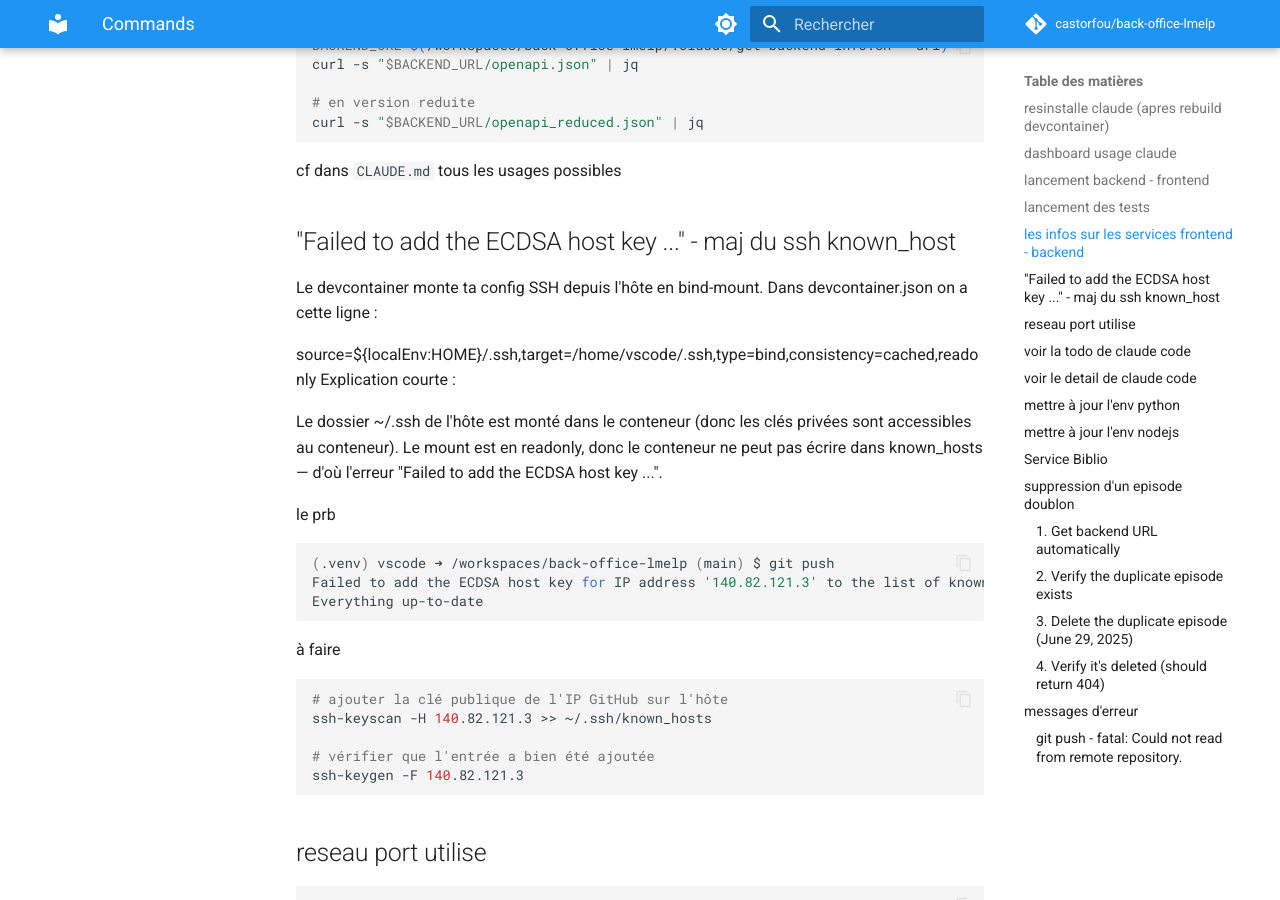
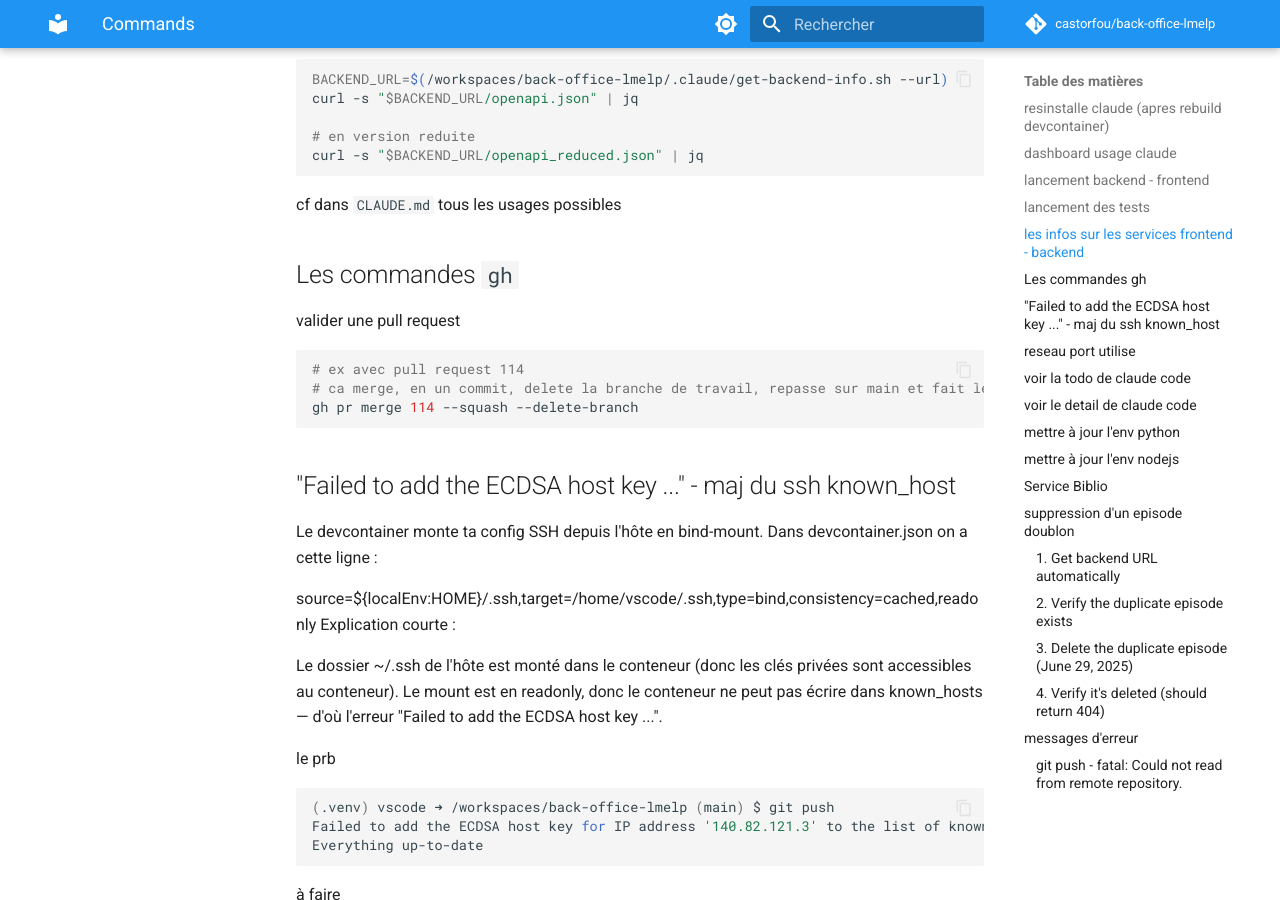
Before and after one commit to castorfou/back-office-lmelp, an MkDocs documentation site: the page built from docs/commands.md, in a window 1280 px wide and 900 px high, scrolled down 2260 px. Built offline with MkDocs 1.6.1 and Material for MkDocs 9.7.7, drawn with Linux system fonts in a browser that asks for light colours; comment, search, counter and statistics services are not loaded.

Commit message:
update commands gh

````diff
--- a/docs/commands.md
+++ b/docs/commands.md
@@ -4,6 +4,7 @@
   - [lancement backend - frontend](#lancement-backend---frontend)
   - [lancement des tests](#lancement-des-tests)
   - [les infos sur les services frontend - backend](#les-infos-sur-les-services-frontend---backend)
+  - [Les commandes `gh`](#les-commandes-gh)
   - ["Failed to add the ECDSA host key ..." - maj du ssh known\_host](#failed-to-add-the-ecdsa-host-key----maj-du-ssh-known_host)
   - [reseau port utilise](#reseau-port-utilise)
   - [voir la todo de claude code](#voir-la-todo-de-claude-code)
@@ -96,6 +97,17 @@ curl -s "$BACKEND_URL/openapi_reduced.json" | jq
 
 
 cf dans `CLAUDE.md` tous les usages possibles
+
+
+## Les commandes `gh`
+
+valider une pull request
+
+```bash
+# ex avec pull request 114
+# ca merge, en un commit, delete la branche de travail, repasse sur main et fait le pull : propre
+gh pr merge 114 --squash --delete-branch
+```
 
 ## "Failed to add the ECDSA host key ..." - maj du ssh known_host
 
````
